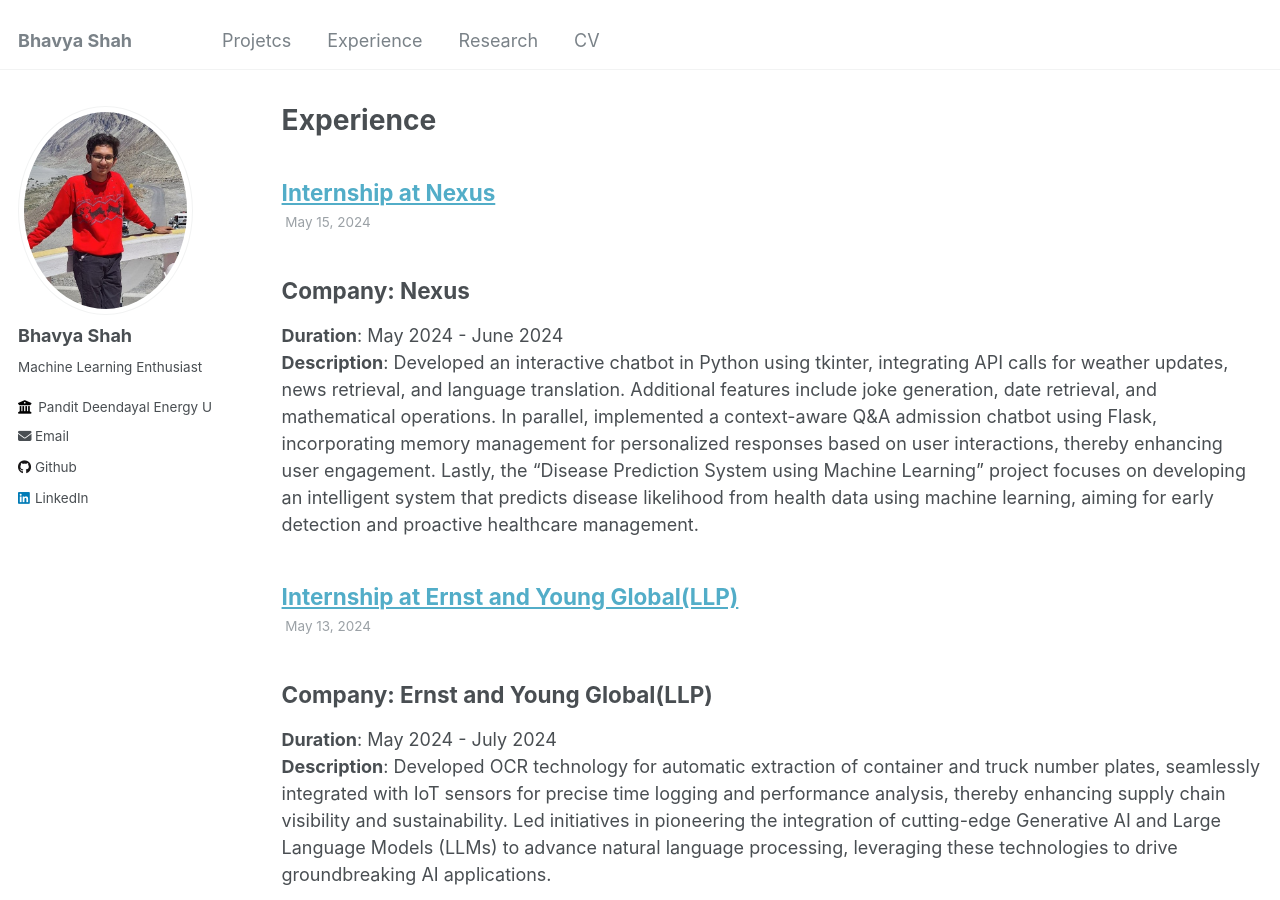
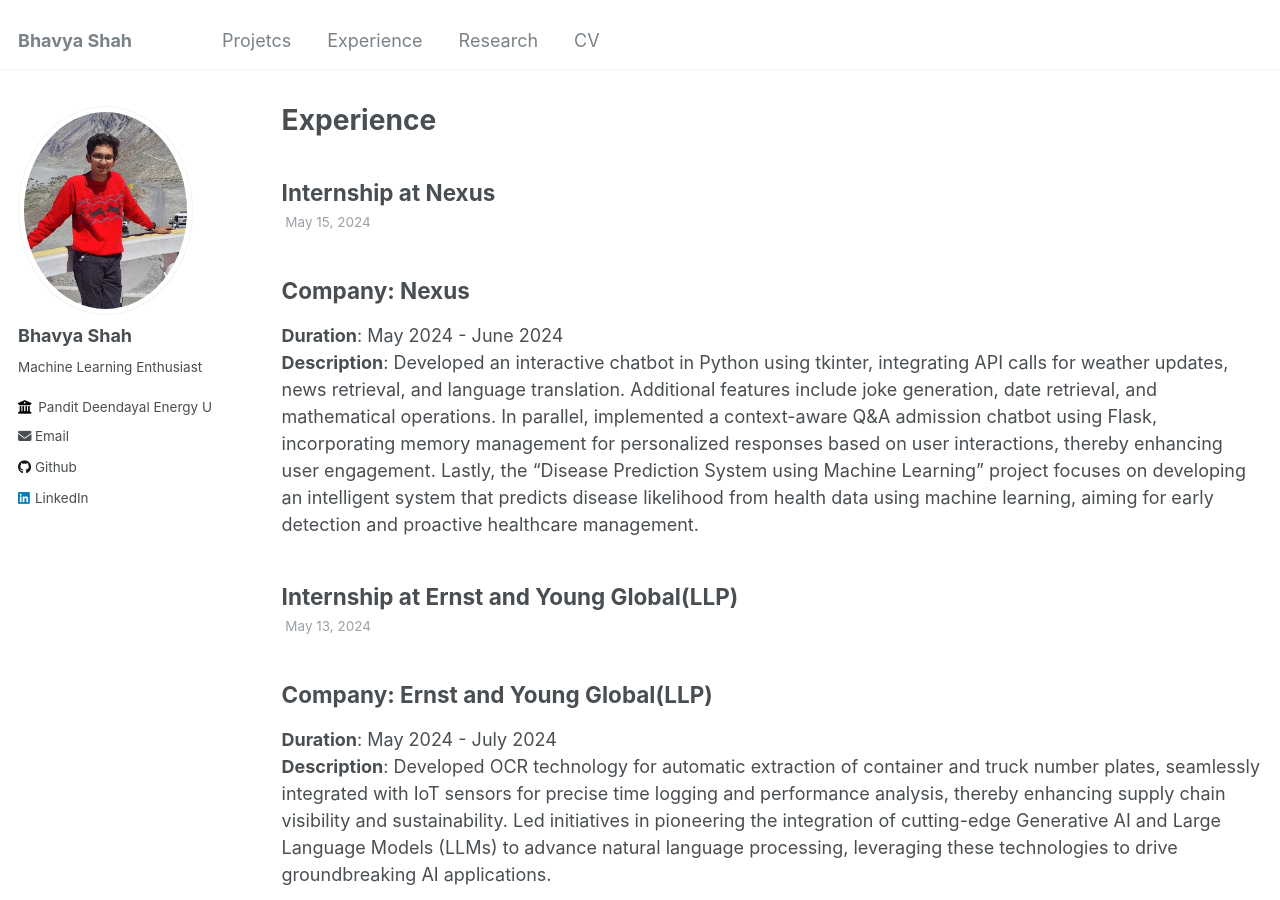
Before and after one commit to B3CODER/B3CODER.github.io, a Jekyll site: the page built from _pages/talks.html, in a window 1280 px wide and 900 px high. Built offline with Jekyll 4.4.1, drawn with Linux system fonts in a browser that asks for light colours.

Commit message:
Remove experience detail page links

```diff
--- a/_config.yml
+++ b/_config.yml
@@ -211,7 +211,7 @@ collections:
     output: true
     permalink: /:collection/:path/
   talks:
-    output: true
+    output: false
     permalink: /:collection/:path/
 
 
--- a/_includes/archive-single-talk.html
+++ b/_includes/archive-single-talk.html
@@ -26,11 +26,7 @@
       </div>
     {% endif %}
     <h2 class="archive__item-title" itemprop="headline">
-      {% if post.link %}
-        <a href="{{ post.link }}">{{ title }}</a> <a href="{{ base_path }}{{ post.url }}" rel="permalink"><i class="fa fa-link" aria-hidden="true" title="permalink"></i><span class="sr-only">Permalink</span></a>
-      {% else %}
-        <a href="{{ base_path }}{{ post.url }}" rel="permalink">{{ title }}</a>
-      {% endif %}
+      {{ title }}
     </h2>
     {% if post.read_time %}
       <p class="page__meta"><i class="fa fa-clock-o" aria-hidden="true"></i> {% include read-time.html %}</p>
```
